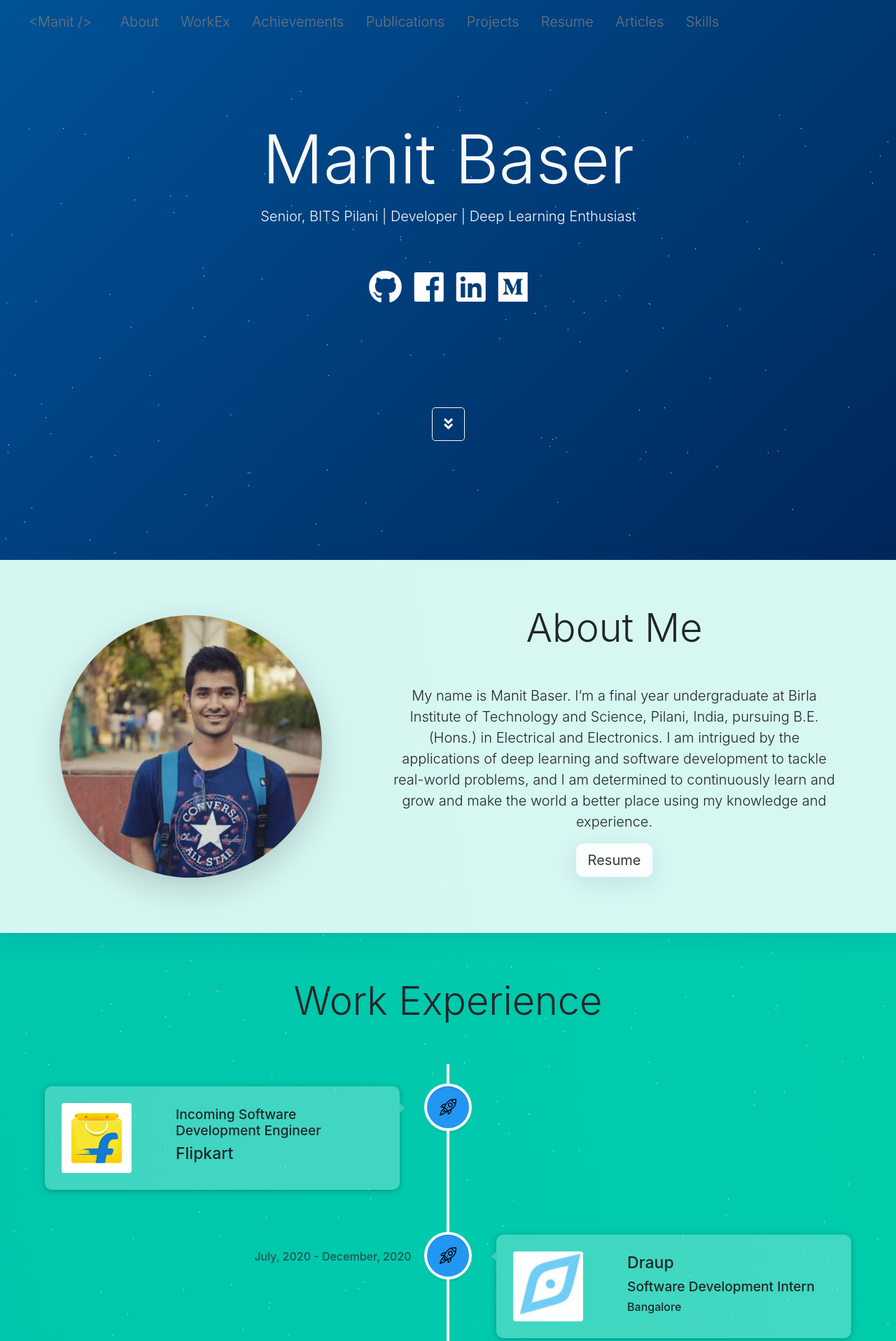
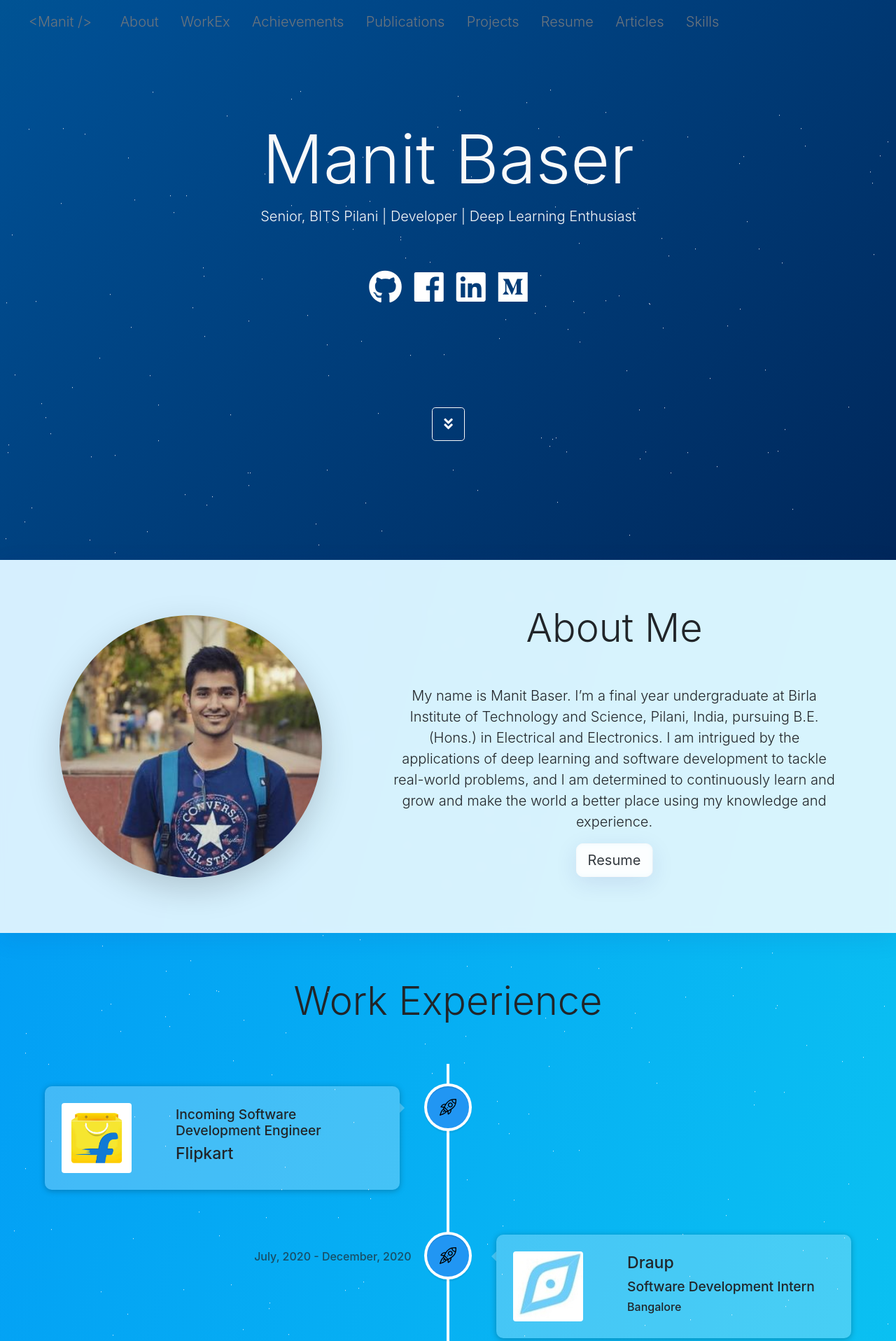
Before and after one commit to manitbaser/v2, a React (Create React App) app: page / in a window 1280 px wide. Shown: the top 1916 px of the page at 70% size. Built offline with nearby package versions, Linux system fonts and the light colour scheme; no server answers.

Commit message:
Updated theme

```diff
--- a/src/App.js
+++ b/src/App.js
@@ -37,7 +37,7 @@
       {/* <div className="bgstyle"> */}
       {/* <div style={{background: 'linear-gradient(65deg, #0d0a0b 0%, #000428 20%, #004e92 50%, #02aab0 80%, #00cdac 100%)',
           position:'center',}}> */}
-      <div style={{background: 'linear-gradient(80deg, #02aab0, #00cdac)'}}>
+      <div style={{background: 'linear-gradient(105deg, #029CF5, #15EDED, #15EDED, #029CF5)'}}>
       {about.show && (
         <AboutMe
           heading={about.heading}
```
